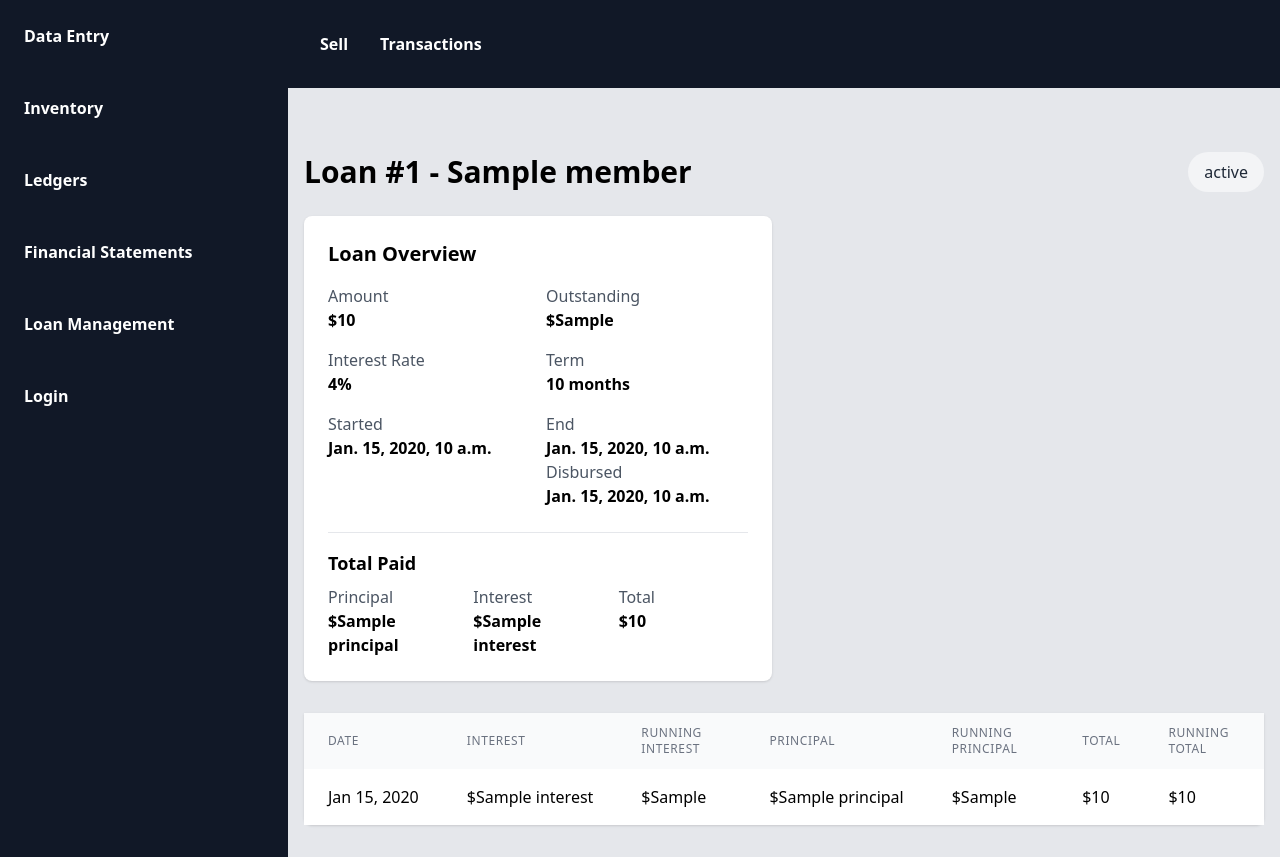
After one commit to suresh466/coasv, a Django app: template loan_management/templates/loan_management/closed_loan.html in a window 1280 px wide. The commit adds this page. Run offline with Django 4.2, Linux system fonts and the light colour scheme; the template is opened without the code that fills it: most values are stand-ins (such as "Sample title", 1, 10 or a date in 2020); style sheets or scripts are compiled from the project's sources.

Commit message:
feat(loan_management): create views for closed and pending loans

```diff
--- /dev/null
+++ b/loan_management/templates/loan_management/closed_loan.html
@@ -0,0 +1,104 @@
+{% extends 'loan_management/base.html' %}
+{% block title %}Loan Detail{% endblock %}
+{% block body %}
+    <div class="container mx-auto px-4 py-8">
+        <div class="flex justify-between items-center mb-6">
+            <h1 class="text-3xl font-bold">Loan #{{ loan.id }} - {{ loan.member.name }}</h1>
+            <span class="px-4 py-2 rounded-full {% if loan.status == 'ACTIVE' %}bg-green-100 text-green-800 {% elif loan.status == 'PENDING' %}bg-yellow-100 text-yellow-800 {% elif loan.status == 'FULLYPAID' %}bg-blue-100 text-blue-800 {% else %}bg-gray-100 text-gray-800{% endif %}">
+                {{ loan.get_status_display }}
+            </span>
+        </div>
+        <div class="grid grid-cols-1 md:grid-cols-2 gap-6">
+            <!-- Loan Overview Card -->
+            <div class="bg-white rounded-lg shadow p-6">
+                <h2 class="text-xl font-semibold mb-4">Loan Overview</h2>
+                <div class="grid grid-cols-2 gap-4">
+                    <div>
+                        <p class="text-gray-600">Amount</p>
+                        <p class="font-semibold">${{ loan.amount }}</p>
+                    </div>
+                    <div>
+                        <p class="text-gray-600">Outstanding</p>
+                        <p class="font-semibold">${{ loan.outstanding_principal }}</p>
+                    </div>
+                    <div>
+                        <p class="text-gray-600">Interest Rate</p>
+                        <p class="font-semibold">{{ loan.interest_rate }}%</p>
+                    </div>
+                    <div>
+                        <p class="text-gray-600">Term</p>
+                        <p class="font-semibold">{{ loan.term }} months</p>
+                    </div>
+                    <div>
+                        <p class="text-gray-600">Started</p>
+                        <p class="font-semibold">{{ loan.started_at }}</p>
+                    </div>
+                    <div>
+                    <div>
+                        <p class="text-gray-600">End</p>
+                        <p class="font-semibold">{{ loan.end_at }}</p>
+                    </div>
+                        <p class="text-gray-600">Disbursed</p>
+                        <p class="font-semibold">{{ loan.disbursed_at }}</p>
+                    </div>
+                </div>
+                <!-- Total Paid Summary -->
+                <div class="mt-6 pt-4 border-t">
+                    <h3 class="text-lg font-semibold mb-2">Total Paid</h3>
+                    <div class="grid grid-cols-3 gap-4">
+                        <div>
+                            <p class="text-gray-600">Principal</p>
+                            <p class="font-semibold">${{ total_paid.principal }}</p>
+                        </div>
+                        <div>
+                            <p class="text-gray-600">Interest</p>
+                            <p class="font-semibold">${{ total_paid.interest }}</p>
+                        </div>
+                        <div>
+                            <p class="text-gray-600">Total</p>
+                            <p class="font-semibold">${{ total_paid.total }}</p>
+                        </div>
+                    </div>
+                </div>
+            </div>
+        </div>
+        <div class="mt-8">
+            <!-- Payment history -->
+            <div id="history"
+                 class="bg-white rounded-b-lg shadow">
+                <div class="overflow-x-auto">
+                    <table class="w-full">
+                        <thead class="bg-gray-50">
+                            <tr>
+                                <th class="px-6 py-3 text-left text-xs font-medium text-gray-500 uppercase tracking-wider">Date</th>
+                                <th class="px-6 py-3 text-left text-xs font-medium text-gray-500 uppercase tracking-wider">Interest</th>
+                                <th class="px-6 py-3 text-left text-xs font-medium text-gray-500 uppercase tracking-wider">Running Interest</th>
+                                <th class="px-6 py-3 text-left text-xs font-medium text-gray-500 uppercase tracking-wider">Principal</th>
+                                <th class="px-6 py-3 text-left text-xs font-medium text-gray-500 uppercase tracking-wider">Running Principal</th>
+                                <th class="px-6 py-3 text-left text-xs font-medium text-gray-500 uppercase tracking-wider">Total</th>
+                                <th class="px-6 py-3 text-left text-xs font-medium text-gray-500 uppercase tracking-wider">Running Total</th>
+                            </tr>
+                        </thead>
+                        <tbody class="bg-white divide-y divide-gray-200">
+                            {% for payment in payment_history %}
+                                <tr>
+                                    <td class="px-6 py-4 whitespace-nowrap">{{ payment.date|date:"M j, Y" }}</td>
+                                    <td class="px-6 py-4 whitespace-nowrap">${{ payment.interest }}</td>
+                                    <td class="px-6 py-4 whitespace-nowrap">${{ payment.running_interest }}</td>
+                                    <td class="px-6 py-4 whitespace-nowrap">${{ payment.principal }}</td>
+                                    <td class="px-6 py-4 whitespace-nowrap">${{ payment.running_principal }}</td>
+                                    <td class="px-6 py-4 whitespace-nowrap">${{ payment.total }}</td>
+                                    <td class="px-6 py-4 whitespace-nowrap">${{ payment.running_total }}</td>
+                                </tr>
+                            {% empty %}
+                                <tr>
+                                    <td colspan="7" class="px-6 py-4 text-center text-gray-500">No payment history available</td>
+                                </tr>
+                            {% endfor %}
+                        </tbody>
+                    </table>
+                </div>
+            </div>
+        </div>
+    </div>
+{% endblock %}
```
Also changed, not shown: loan_management/templates/loan_management/loans.html (+9 -1 lines), loan_management/templates/loan_management/pending_loan.html (added, +48 -0 lines), loan_management/views.py (+88 -3 lines).
